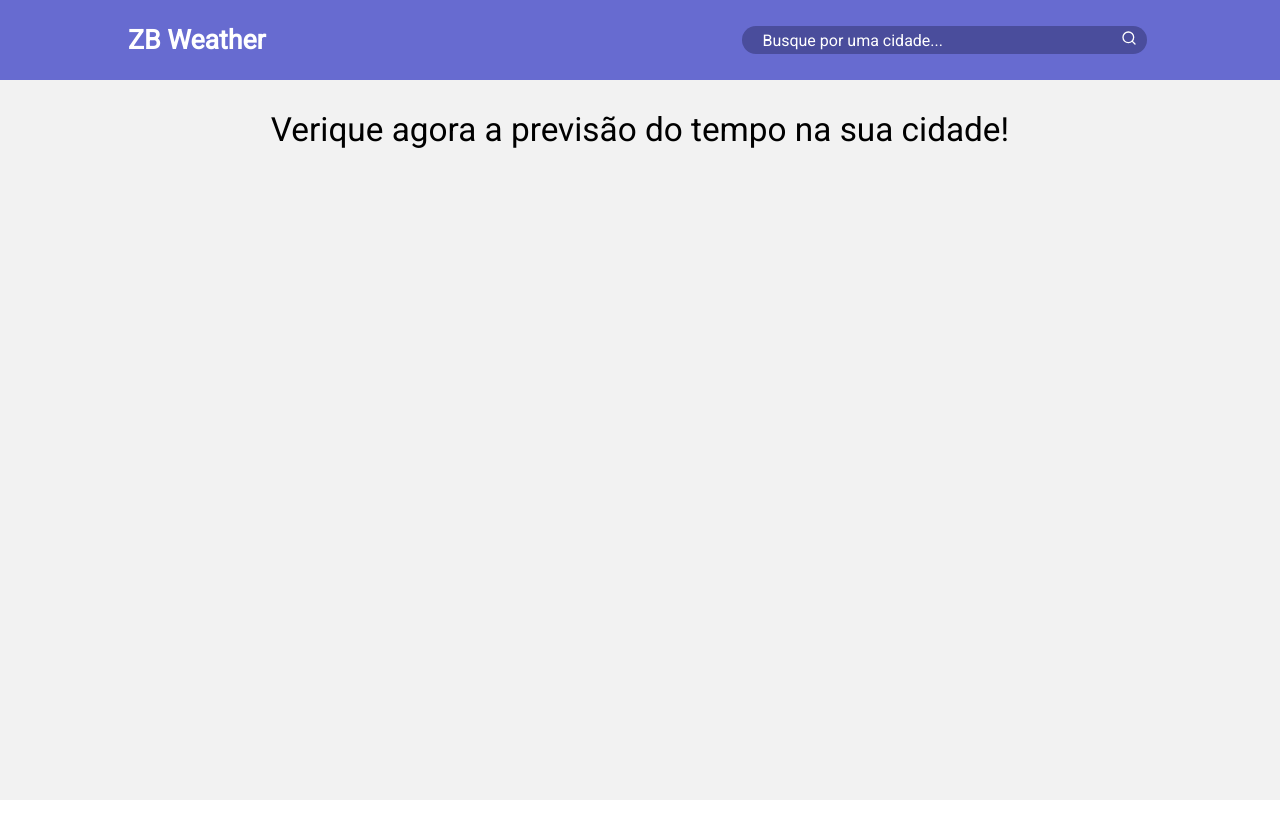
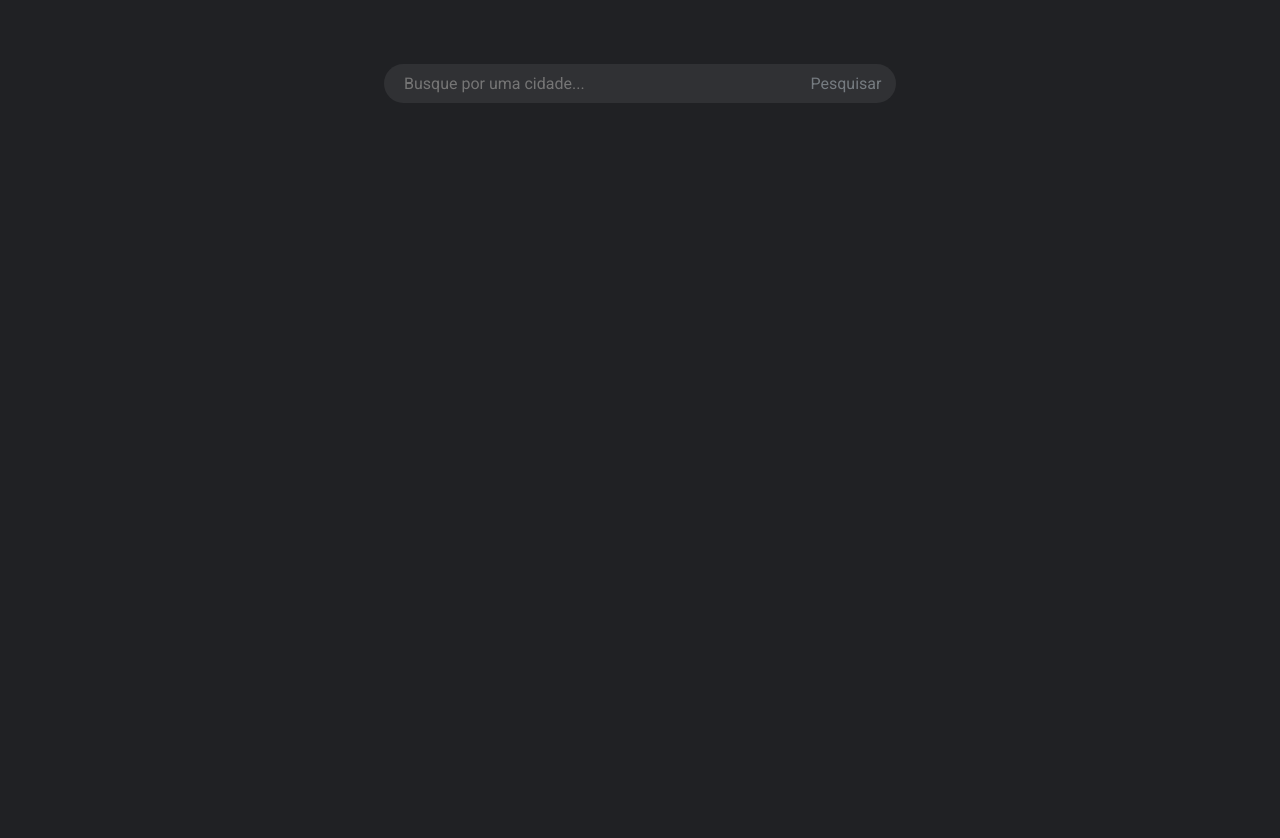
Before and after one commit to zairobastos/ZB-Weather, a React (Create React App) app: page / in a window 1280 px wide. Shown: the top 838 px of the page. Before the commit the page ends 800 px from the top, so only its background shows below. Built offline with nearby package versions, Linux system fonts and the light colour scheme.

Commit message:
Separando o antigo projeto em components

```diff
--- a/package.json
+++ b/package.json
@@ -6,6 +6,7 @@
     "@testing-library/jest-dom": "^5.14.1",
     "@testing-library/react": "^11.2.7",
     "@testing-library/user-event": "^12.8.3",
+    "node-sass": "^6.0.1",
     "react": "^17.0.2",
     "react-dom": "^17.0.2",
     "react-icons": "^4.3.1",
--- a/src/App.js
+++ b/src/App.js
@@ -1,167 +1,11 @@
-import React, { useState } from "react";
+import React from "react";
+import Seacher from './components/Seacher';
 import './styles/global.css'
-import './styles/app.css'
-import {FiSearch} from 'react-icons/fi'
+
 function App() {
-  const [city, setCity] = useState("");
-  const [weatherForecast, setWeatherForecast] = useState(null);
-  const [search, setSearch] = useState(false)
-
-  const handleSearch = () => {
-    setCity("");
-    fetch(
-      `
-      http://api.weatherapi.com/v1/forecast.json?key=3be0947453ab47a2ad6171517212110&q=${city}&days=7&aqi=no&alerts=no&lang=pt`
-    )
-      .then((res) => {
-        setSearch(true);
-        if (res.status === 200) {
-          return res.json();
-        }
-      })
-      .then((data) => {
-        console.log(data);
-        setSearch(false);
-        setWeatherForecast(data);
-      });
-  };
-
   return (
     <>
-      <header>
-        <nav className="cabecalho">
-          <h2>ZB Weather</h2>
-          <div className="pesquisar">
-            <input
-              type="text"
-              className=""
-              placeholder="Busque por uma cidade..."
-              value={city}
-              onChange={(e) => setCity(e.target.value)}
-            />
-            <button onClick={handleSearch}>
-              <FiSearch/>
-            </button>
-          </div>
-        </nav>
-      </header>
-
-      <main className="" id="search">
-        <div className="">
-          <h1>Verique agora a previsão do tempo na sua cidade!</h1>
-          {
-            search ? (
-              <p>Pesquisando...</p>
-            ):(<p></p>
-            )
-
-          }
-
-          {weatherForecast ? (
-            <>
-              <div className="tudo">
-                <div className="temperatura">
-                  <div className="clima">
-                    <div className="maxmin">
-                      <img
-                        src={`${weatherForecast.current.condition.icon}`}
-                        alt="Weather Icon"
-                      />
-                      <div className="temp">
-                        <p>{weatherForecast.current.temp_c}<sup className="celsius">ºC</sup></p>
-                        <div className="minm">
-                          <span>Min: {weatherForecast.forecast.forecastday[0].day.mintemp_c}ºC</span>
-                          <span> Max: {weatherForecast.forecast.forecastday[0].day.maxtemp_c}ºC</span>
-                        </div>
-                      </div>
-                    </div>
-
-                    <div className="extras">
-                      <p>Chuva: {weatherForecast.current.precip_mm} mm</p>
-                      <p>Umidade: {weatherForecast.current.humidity} %</p>
-                      <p>Vento:{weatherForecast.current.wind_kph} km/h</p>
-                    </div>
-                  </div>
-
-                  <div className="status">
-                    <h2>
-                      {weatherForecast.location.name}, {weatherForecast.location.region}
-                    </h2>
-                    <h3>
-                      {weatherForecast.current.condition.text}
-                    </h3>
-                  </div>
-                </div>
-
-                <div className="semana">
-                  <div className="hour">
-                    <div className="image">
-                      <img
-                        src={`${weatherForecast.forecast.forecastday[0].hour[0].condition.icon}`}
-                        alt="Weather Icon"
-                      />
-                    </div>
-                    <div className="temp">
-                      <p>00:00</p>
-                      <p>{`${weatherForecast.forecast.forecastday[0].hour[0].temp_c}`}ºC</p>
-                    </div>
-                  </div>
-
-                  <div className="hour">
-                    <div className="image">
-                      <img
-                        src={`${weatherForecast.forecast.forecastday[0].hour[6].condition.icon}`}
-                        alt="Weather Icon"
-                      />
-                    </div>
-                    <div className="temp">
-                      <p>06:00</p>
-                      <p>{`${weatherForecast.forecast.forecastday[0].hour[6].temp_c}`}ºC</p>
-                    </div>
-                  </div>
-                  <div className="hour">
-                    <div className="image">
-                      <img
-                        src={`${weatherForecast.forecast.forecastday[0].hour[12].condition.icon}`}
-                        alt="Weather Icon"
-                      />
-                    </div>
-                    <div className="temp">
-                      <p>12:00</p>
-                      <p>{`${weatherForecast.forecast.forecastday[0].hour[12].temp_c}`}ºC</p>
-                    </div>
-                  </div>
-                  <div className="hour">
-                    <div className="image">
-                      <img
-                        src={`${weatherForecast.forecast.forecastday[0].hour[18].condition.icon}`}
-                        alt="Weather Icon"
-                      />
-                    </div>
-                    <div className="temp">
-                      <p>18:00</p>
-                      <p>{`${weatherForecast.forecast.forecastday[0].hour[18].temp_c}`}ºC</p>
-                    </div>
-                  </div>
-                  <div className="hour">
-                    <div className="image">
-                      <img
-                        src={`${weatherForecast.forecast.forecastday[0].hour[23].condition.icon}`}
-                        alt="Weather Icon"
-                      />
-                    </div>
-                    <div className="temp">
-                      <p>23:00</p>
-                      <p>{`${weatherForecast.forecast.forecastday[0].hour[23].temp_c}`}ºC</p>
-                    </div>
-                  </div>
-
-                </div>
-              </div>
-            </>
-          ) : null}
-        </div>
-      </main>
+      <Seacher/>
     </>
   );
 }
--- /dev/null
+++ b/src/components/Seacher.js
@@ -0,0 +1,17 @@
+import React from 'react';
+import '../styles/seacher.scss'
+
+export default function Seacher() {
+    return (
+    <>
+        <div className="pesquisar">
+            <input
+                type="text"
+                className=""
+                placeholder="Busque por uma cidade..."
+            />
+            <button type="submit">Pesquisar</button>
+        </div>
+    </>
+    );
+}
--- a/src/styles/app.css
+++ b/src/styles/app.css
@@ -1,51 +1,3 @@
-header{
-    width: 100%;
-    height: 80px;
-    display: flex;;
-    align-items: center;
-    background-color: #676BD0;
-    justify-content: space-between;
-}
-header .cabecalho{
-    display: flex;
-    flex-flow: row wrap;
-    align-items: center;
-    width: 80%;
-    margin: 0px 10%;
-    justify-content: space-between;
-}
-
-header .cabecalho h2{
-    color: #fff;
-    font-size: 20pt;
-}
-
-header .cabecalho .pesquisar{
-    width: 40%;
-}
-
-header .cabecalho .pesquisar input{
-    border: none;
-    outline: none;
-    padding: 4.5px 20px;
-    width: 90%;
-    font-size: 12pt;
-    color: #fff;
-    background-color: #4A4D9C;
-    border-radius: 50px 0px 0px 50px;
-}
-header .cabecalho .pesquisar input::placeholder{
-    color: #fff;
-}
-
-header .cabecalho .pesquisar button{
-    background-color: #4A4D9C;
-    color: #fff;
-    border: none;
-    font-size: 12pt;
-    padding: 4px 10px;
-    border-radius: 0px 50px 50px 0px;
-}
 
 /*Main*/
 main{
--- a/src/styles/global.css
+++ b/src/styles/global.css
@@ -9,4 +9,5 @@
 
 body{
     height: 100vh;
+    background: #202124;
 }
--- /dev/null
+++ b/src/styles/seacher.scss
@@ -0,0 +1,28 @@
+
+.pesquisar{
+    width: 40%;
+    margin: 5% 30% 0px 30%;
+    input{
+        border: none;
+        outline: none;
+        padding: 4.5px 20px;
+        height: 39px;
+        width: calc(100% - 100px);
+        font-size: 12pt;
+        color: #fff;
+        background-color: #303134;
+        border-radius: 50px 0px 0px 50px;
+    }
+    button{
+    background-color: #303134;
+    color: #757B80;
+    border: none;
+    font-size: 12pt;
+    padding: 4px 10px;
+    width: 100px;
+    height: 39px;
+    border-radius: 0px 50px 50px 0px;
+    }&::placeholder{
+        color: #757B80;
+    }
+}
```
Also changed, not shown: 1 other file (tests, documents, lock files or other folders).
